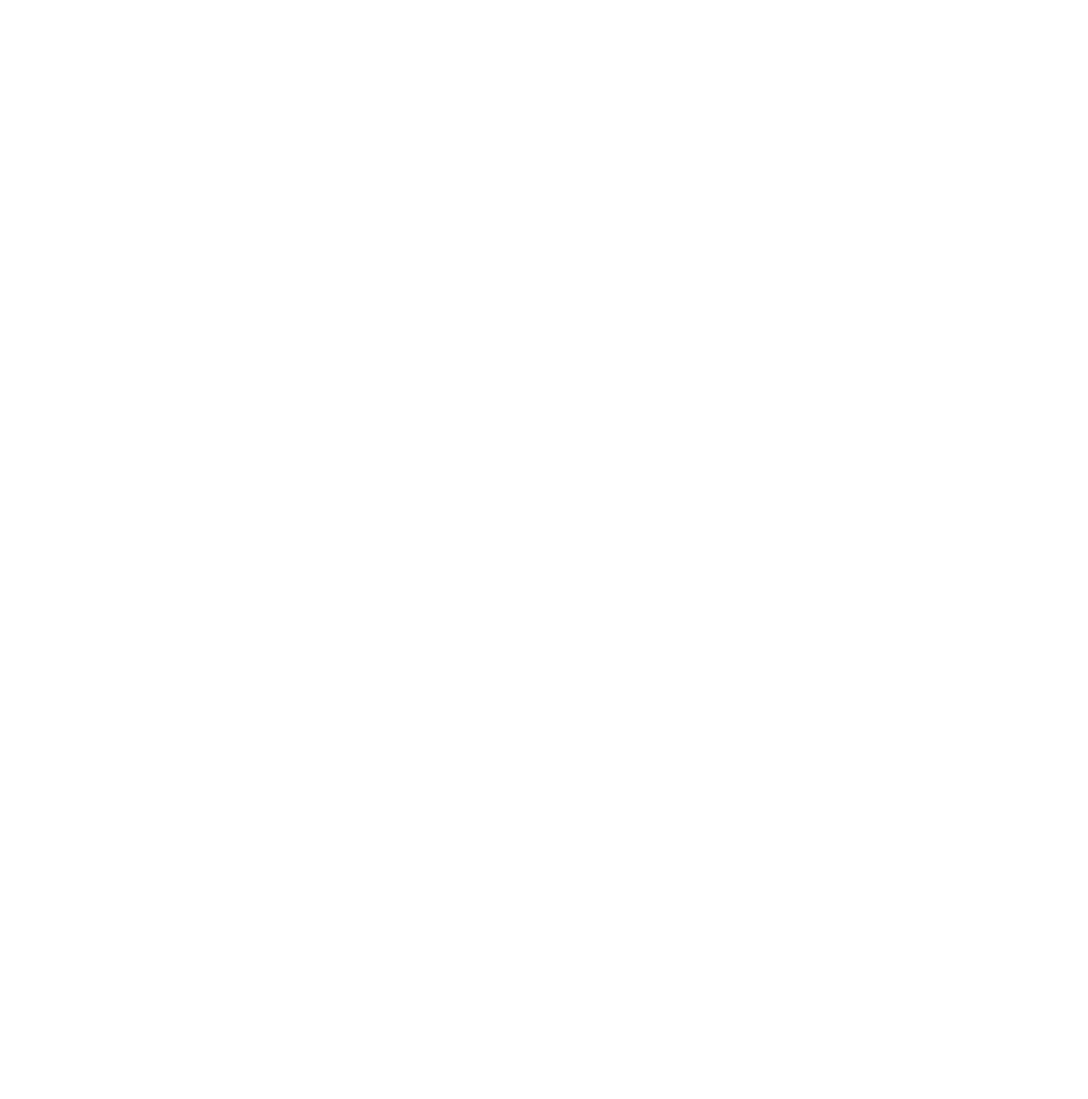
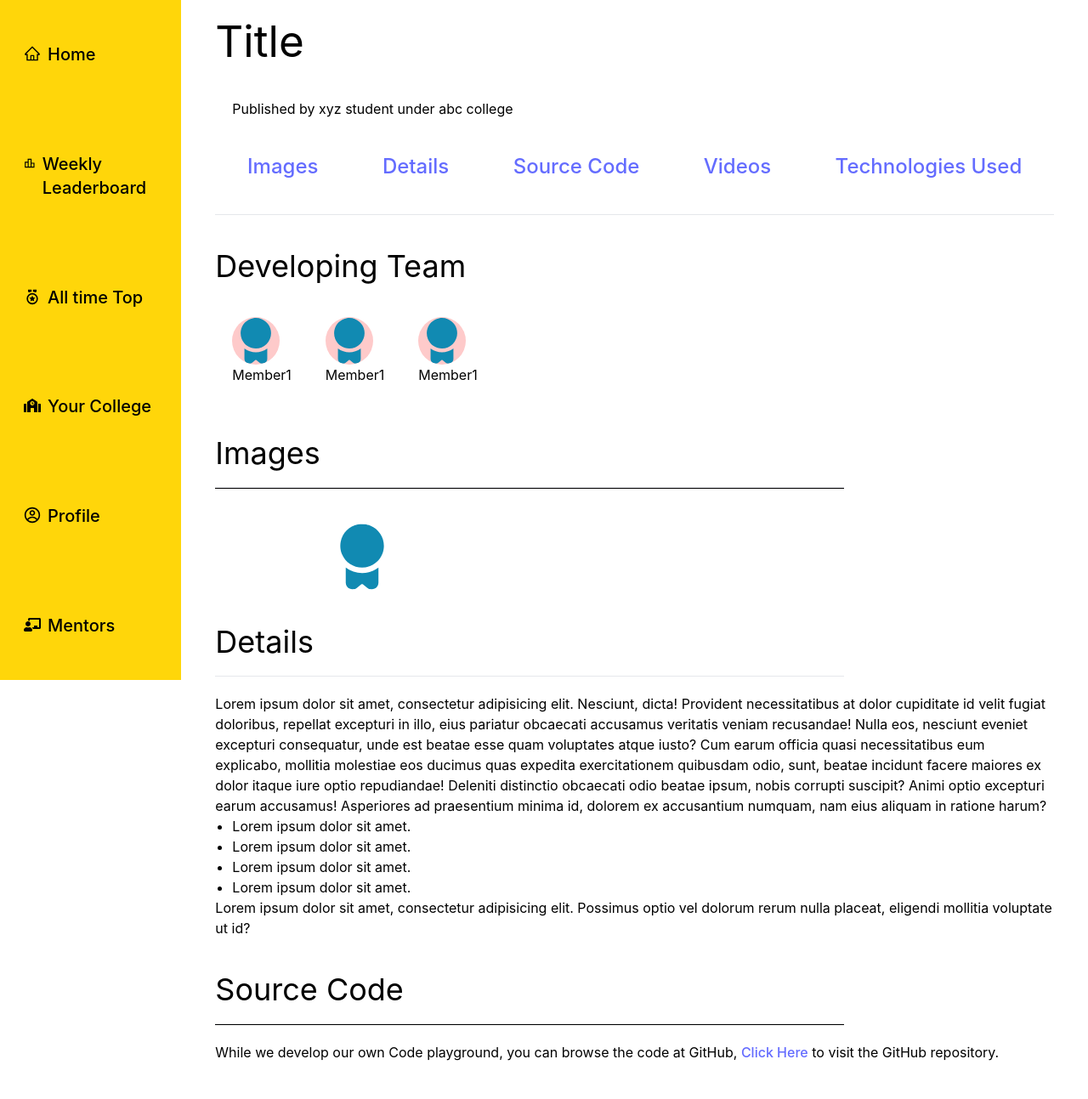
Before and after one commit to DevanshArora312/SIH2023, a React (Vite) app: page /project/1 in a window 1280 px wide. Before the commit this address had no page. Shown: the top 1293 px of the page at 85% size. Before the commit the page ends 800 px from the top, so only its background shows below. Built offline with nearby package versions, Linux system fonts and the light colour scheme.

Commit message:
started on  project page

```diff
--- a/src/App.jsx
+++ b/src/App.jsx
@@ -4,6 +4,7 @@ import {Routes,Route,BrowserRouter } from "react-router-dom";
 import Login from "./pages/login"
 import SignUp from "./pages/signup"
 import  Landing  from './pages/landing';
+import SingleProject from './pages/SingleProject';
 function App() {
   const [count, setCount] = useState(0)
 
@@ -13,6 +14,7 @@ function App() {
         <Route exact path="/" element={<Landing/>}/>
         <Route exact path='login' element ={<Login/>}/>
         <Route exact path='signup' element ={<SignUp/>}/>
+        <Route exact path="/project/:id" element={<SingleProject/>}/>
       </Routes>
     </BrowserRouter>
   )
--- /dev/null
+++ b/src/components/ProjectBox.jsx
@@ -0,0 +1,10 @@
+const ProjectBox = ({source,title}) => {
+    return (
+        <div className="h-[150px] w-1/4 m-7 bg-red-200 flex-col flex justify-around items-center">
+            <img src={source} />
+            <p>{title}</p>
+        </div>
+    );
+}
+
+export default ProjectBox;
--- /dev/null
+++ b/src/data/youmaylike.jsx
@@ -0,0 +1,20 @@
+import logo1 from '../assets/fi-sr-fox.svg';
+export const youmaylike = [
+    {
+        source : {logo1},
+        title : 'title'
+    },
+    {
+        source : {logo1},
+        title : 'title'
+    },
+    {
+        source : {logo1},
+        title : 'title'
+    },
+    {
+        source : {logo1},
+        title : 'title'
+    },
+
+]
--- a/src/index.css
+++ b/src/index.css
@@ -7,9 +7,9 @@
   line-height: 1.5;
   font-weight: 400;
 
-  color-scheme: light dark;
+  /* color-scheme: light dark; */
   color: rgba(255, 255, 255, 0.87);
-  background-color: #242424;
+  /*background-color: #242424; */
 
   font-synthesis: none;
   text-rendering: optimizeLegibility;
@@ -30,7 +30,7 @@ a:hover {
 body {
   margin: 0;
   display: flex;
-  place-items: center;
+  /* place-items: center; */
   min-width: 320px;
   min-height: 100vh;
 }
@@ -59,7 +59,7 @@ button:focus-visible {
   outline: 4px auto -webkit-focus-ring-color;
 }
 
-@media (prefers-color-scheme: light) {
+/* @media (prefers-color-scheme: light) {
   :root {
     color: #213547;
     background-color: #ffffff;
@@ -70,4 +70,4 @@ button:focus-visible {
   button {
     background-color: #f9f9f9;
   }
-}
+} */
--- /dev/null
+++ b/src/pages/SingleProject.jsx
@@ -0,0 +1,101 @@
+import Sidebar from "../sections/Sidebar";
+import logo1 from '../assets/fi-sr-badge.svg';
+import girlStudying from "../assets/girlStudying.mp4";
+import ProjectBox from "../components/ProjectBox";
+import { youmaylike } from "../data/youmaylike";
+const SingleProject = () => {
+    return (
+        <div className="relative flex w-full h-full text-black">
+            <Sidebar/>
+            <div className="my-5 mx-10 relative w-full shrink-1 space-y-10">
+                <h1 >Title</h1>
+                <h3 className="ml-5 ">Published by xyz student under abc college</h3>
+                <div className="flex sticky text-black text-2xl justify-around">
+                    <p><a href = "#images">Images</a></p>
+                    <p><a href = "#details">Details</a></p>
+                    <p><a href = "#code">Source Code</a></p>
+                    <p><a href = "#videos">Videos</a></p>
+                    <p><a href = "#tech">Technologies Used</a></p>
+
+                </div>
+                <hr className="w-full bg-black "/>
+                <div>
+                    <h2 className="text-4xl mb-5">Developing Team</h2>
+                    <div className="flex">
+                        <div className="flex-col flex m-5">
+                            <img src = {logo1} className="aspect-square rounded-full bg-red-200 w-14 h-14" />
+                            <p>Member1</p>
+                        </div>
+                        <div className="flex-col flex m-5">
+                            <img src = {logo1} className="aspect-square rounded-full bg-red-200 w-14 h-14" />
+                            <p>Member1</p>
+                        </div>
+                        <div className="flex-col flex m-5">
+                            <img src = {logo1} className="aspect-square rounded-full bg-red-200 w-14 h-14" />
+                            <p>Member1</p>
+                        </div>
+                    </div>
+
+                </div>
+                <div id="images">
+                    <h2 className="text-4xl">Images</h2>
+                    <hr className="w-3/4 bg-black my-5 h-[1.5px]"/>
+                    <img src={logo1} className="w-[35%] h-20 align-center mt-10"/>
+                </div>
+
+                <div id = "details">
+                    <h2 className="text-4xl">Details</h2>
+                    <hr className="w-3/4 bg-black my-5 h-[1.5px]"/>
+                    <p>Lorem ipsum dolor sit amet, consectetur adipisicing elit. Nesciunt, dicta! Provident necessitatibus at dolor cupiditate id velit fugiat doloribus, repellat excepturi in illo, eius pariatur obcaecati accusamus veritatis veniam recusandae! Nulla eos, nesciunt eveniet excepturi consequatur, unde est beatae esse quam voluptates atque iusto? Cum earum officia quasi necessitatibus eum explicabo, mollitia molestiae eos ducimus quas expedita exercitationem quibusdam odio, sunt, beatae incidunt facere maiores ex dolor itaque iure optio repudiandae! Deleniti distinctio obcaecati odio beatae ipsum, nobis corrupti suscipit? Animi optio excepturi earum accusamus! Asperiores ad praesentium minima id, dolorem ex accusantium numquam, nam eius aliquam in ratione harum?</p>
+                    <ul className="list-disc pl-5">
+                        <li>Lorem ipsum dolor sit amet.</li>
+                        <li>Lorem ipsum dolor sit amet.</li>
+                        <li>Lorem ipsum dolor sit amet.</li>
+                        <li>Lorem ipsum dolor sit amet.</li>
+                    </ul>
+                    <p>Lorem ipsum dolor sit amet, consectetur adipisicing elit. Possimus optio vel dolorum rerum nulla placeat, eligendi mollitia voluptate ut id?</p>
+                </div>
+                <div id="code">
+                    <h2 className="text-4xl">Source Code</h2>
+                    <hr className="w-3/4 bg-black my-5 h-[1.75px]"/>
+                    <p>While we develop our own Code playground, you can browse the code at GitHub, <a href = "#">Click Here</a> to visit the GitHub repository.</p>
+                </div>
+                <div id="videos">
+                    <h2 className="text-4xl">Videos</h2>
+                    <hr className="w-3/4 bg-black my-5 h-[1.75px]"/>
+                    <video
+                        autoPlay
+                        loop
+                        muted
+                        style={{ boxShadow: "rgba(0, 0, 0, 0.1) 0px 10px 50px" }}
+                        className="w-full my-12"
+                    >
+                        <source src={girlStudying}></source>
+                    </video>
+                </div>
+                <div id="tech">
+                    <h2 className="text-4xl">Technologies used</h2>
+                    <hr className="w-3/4 bg-black my-5 h-[1.5px]"/>
+                    <p>Lorem ipsum dolor sit, amet consectetur adipisicing elit. Cupiditate minima recusandae at obcaecati, deserunt placeat, in eum voluptate quia blanditiis aliquam. Voluptates blanditiis voluptatibus vel doloremque necessitatibus vitae voluptatem eum culpa, ipsa, rem sed, repellat quis minima! Eius consequatur, qui, quae autem harum delectus consequuntur, repellat pariatur amet perspiciatis ducimus!</p>
+                </div>
+                <div className="w-full">
+                    <h1>You may also like</h1>
+                    <div className="flex">
+                        {
+                            youmaylike.map((project,index)=>{
+                                return (
+                                    <ProjectBox source={project.source} title = {project.title}/>
+                                )
+                            })
+                        }
+
+                    </div>
+
+                </div>
+            </div>
+
+        </div>
+    );
+}
+
+export default SingleProject;
--- /dev/null
+++ b/src/sections/Sidebar.jsx
@@ -0,0 +1,34 @@
+import {AiOutlineHome} from "react-icons/ai"
+import {FaSchool,FaChalkboardTeacher} from "react-icons/fa"
+import {CgProfile} from "react-icons/cg"
+import {MdOutlineLeaderboard} from "react-icons/md"
+import {RiMedalLine} from 'react-icons/ri'
+import {Link} from 'react-router-dom'
+const Sidebar = () => {
+    return (
+        <>
+        <div className="text-xl w-[40px] shrink-0 overflow-hidden hover:w-1/6 duration-500 easeInOut bg-[rgb(255,214,10)] sticky top-0 left-0 h-screen flex-col flex justify-around">
+            <Link className="m-5 flex text-black p-2 border-black rounded-md hover:shadow-xl " to = '/'>
+                <AiOutlineHome className="my-[3px] mr-2"/>Home
+            </Link>
+            <Link className="m-5 flex text-black p-2 border-black rounded-md hover:shadow-xl " to = '/'>
+                <MdOutlineLeaderboard className="my-[3px] mr-2 block"/> Weekly Leaderboard
+            </Link>
+            <Link className="m-5 flex text-black p-2 border-black rounded-md hover:shadow-xl " to = '/'>
+                <RiMedalLine className="my-[3px] mr-2"/> All time Top
+            </Link>
+            <Link className="m-5 flex text-black p-2 border-black rounded-md hover:shadow-xl " to = '/'>
+                <FaSchool className="my-[3px] mr-2"/>Your College
+            </Link>
+            <Link className="m-5 flex text-black p-2 border-black rounded-md hover:shadow-xl " to = '/'>
+                <CgProfile className="my-[3px] mr-2"/> Profile
+            </Link>
+            <Link className="m-5 flex text-black p-2 border-black rounded-md hover:shadow-xl " to = '/'>
+                <FaChalkboardTeacher className="my-[3px] mr-2"/>Mentors
+            </Link>
+        </div>
+        </>
+    );
+}
+
+export default Sidebar;
```
